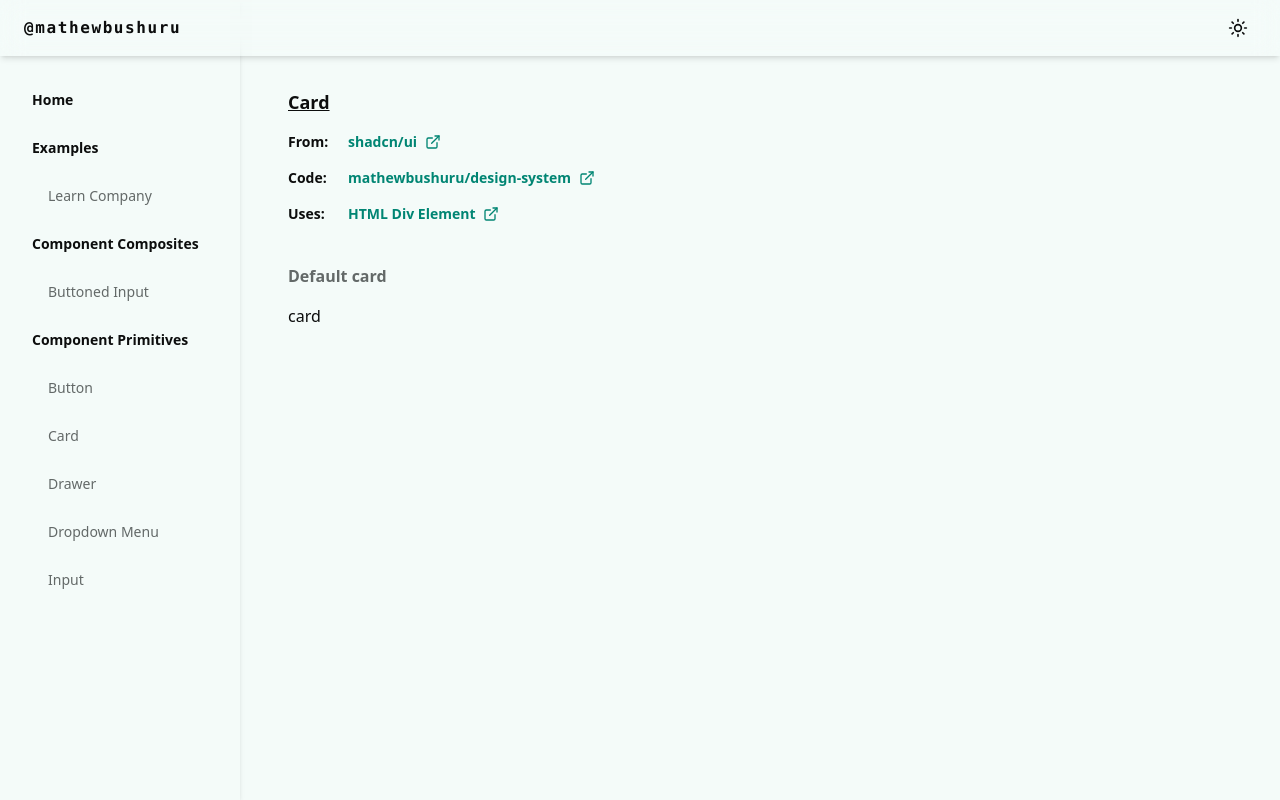
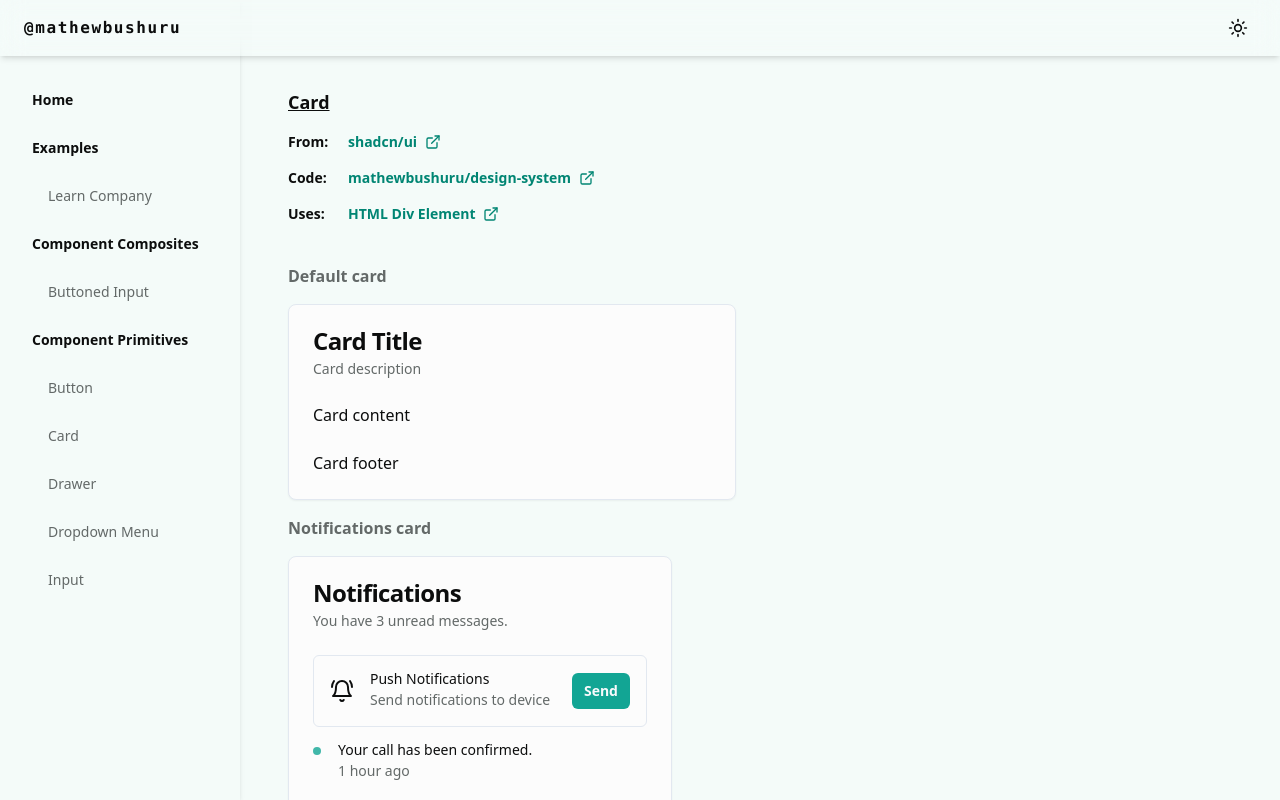
Before and after one commit to mathewbushuru/design-system, a React (Vite) app: page /primitives/card in a window 1280 px wide. Built offline with nearby package versions, Linux system fonts and the light colour scheme.

Commit message:
Card component primitive

```diff
--- a/src/components/primitives/card.tsx
+++ b/src/components/primitives/card.tsx
@@ -1,5 +1,90 @@
-export default function Card() {
+import * as React from "react";
+
+import { cn } from "@/lib/utils";
+
+const Card = React.forwardRef<
+  HTMLDivElement,
+  React.HTMLAttributes<HTMLDivElement>
+>(({ className, ...props }, ref) => {
   return (
-    <div>card</div>
-  )
-}
+    <div
+      ref={ref}
+      className={cn(
+        "rounded-lg border bg-card text-card-foreground shadow-sm",
+        className,
+      )}
+      {...props}
+    />
+  );
+});
+
+const CardHeader = React.forwardRef<
+  HTMLDivElement,
+  React.HTMLAttributes<HTMLDivElement>
+>(({ className, ...props }, ref) => {
+  return (
+    <div
+      ref={ref}
+      className={cn("flex flex-col space-y-1.5 p-6", className)}
+      {...props}
+    />
+  );
+});
+
+const CardTitle = React.forwardRef<
+  HTMLParagraphElement,
+  React.HTMLAttributes<HTMLHeadingElement>
+>(({ className, ...props }, ref) => {
+  return (
+    <h3
+      ref={ref}
+      className={cn(
+        "text-2xl font-semibold leading-none tracking-tight",
+        className,
+      )}
+      {...props}
+    />
+  );
+});
+
+const CardDescription = React.forwardRef<
+  HTMLParagraphElement,
+  React.HTMLAttributes<HTMLParagraphElement>
+>(({ className, ...props }, ref) => {
+  return (
+    <p
+      ref={ref}
+      className={cn("text-sm text-muted-foreground", className)}
+      {...props}
+    />
+  );
+});
+
+const CardContent = React.forwardRef<
+  HTMLDivElement,
+  React.HTMLAttributes<HTMLDivElement>
+>(({ className, ...props }, ref) => {
+  return <div ref={ref} className={cn("p-6 pt-0", className)} {...props} />;
+});
+
+const CardFooter = React.forwardRef<
+  HTMLDivElement,
+  React.HTMLAttributes<HTMLDivElement>
+>(({ className, ...props }, ref) => {
+  return (
+    <div
+      ref={ref}
+      className={cn("flex items-center p-6 pt-0", className)}
+      {...props}
+    />
+  );
+});
+
+export {
+  Card,
+  CardHeader,
+  CardFooter,
+  CardTitle,
+  CardDescription,
+  CardContent,
+};
--- a/src/showcase/primitives/card-showcase.tsx
+++ b/src/showcase/primitives/card-showcase.tsx
@@ -1,5 +1,15 @@
+import { BellRing, Check } from "lucide-react";
+
 import ShowcaseLayout from "@/layouts/showcase-layout";
-import Card from "@/components/primitives/card";
+import Button from "@/components/primitives/button";
+import {
+  Card,
+  CardContent,
+  CardDescription,
+  CardFooter,
+  CardHeader,
+  CardTitle,
+} from "@/components/primitives/card";
 
 export default function CardShowcase() {
   return (
@@ -16,9 +26,82 @@ export default function CardShowcase() {
         Default card
       </h1>
       <div className="sm:max-w-md">
-        <Card />
+        <Card>
+          <CardHeader>
+            <CardTitle>Card Title</CardTitle>
+            <CardDescription>Card description</CardDescription>
+          </CardHeader>
+          <CardContent>
+            <p>Card content</p>
+          </CardContent>
+          <CardFooter>
+            <p>Card footer</p>
+          </CardFooter>
+        </Card>
       </div>
 
+      <h1 className="my-4 text-center font-semibold text-muted-foreground sm:text-left">
+        Notifications card
+      </h1>
+      <div className="sm:max-w-md">
+        <Card className="sm:w-96">
+          <CardHeader>
+            <CardTitle>Notifications</CardTitle>
+            <CardDescription>You have {notifications.length} unread messages.</CardDescription>
+          </CardHeader>
+          <CardContent className="grid gap-4">
+            <div className="hidden sm:flex items-center gap-4 border rounded-md p-4">
+              <BellRing />
+              <div className="flex-1 space-y-1">
+                <p className="text-sm font-medium leading-none">Push Notifications</p>
+                <p className="text-sm text-muted-foreground">Send notifications to device</p>
+              </div>
+              <Button size="sm">Send</Button>
+            </div>
+            <div>
+              {
+                notifications.map((notification,index) => (
+                  <div
+                    key={index}
+                    className="mb-4 grid grid-cols-[25px_1fr] items-start pb-4 last:pb-0 last:mb-0"
+                    >
+                      <span className="h-2 w-2 bg-primary/80 rounded-full flex translate-y-1" />
+                      <div className="space-y-1">
+                        <p className="text-sm font-medium leading-none">
+                          {notification.title}
+                        </p>
+                        <p className="text-sm text-muted-foreground">
+                          {notification.description}
+                        </p>
+                      </div>
+                    </div>
+                ))
+              }
+            </div>
+          </CardContent>
+          <CardFooter>
+            <Button className="w-full">
+              <Check className="mr-2 w-4 h-4" />
+              <span>Mark all as read</span>
+            </Button>
+          </CardFooter>
+        </Card>
+      </div>
     </ShowcaseLayout>
   );
 }
+
+const notifications = [
+  {
+    title: "Your call has been confirmed.",
+    description: "1 hour ago",
+  },
+  {
+    title: "You have a new message!",
+    description: "1 hour ago",
+  },
+  {
+    title: "Your subscription is expiring soon!",
+    description: "2 hours ago",
+  },
+]
```
